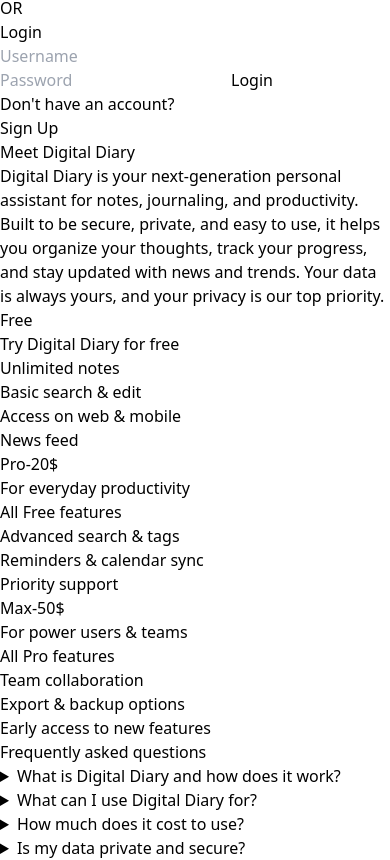
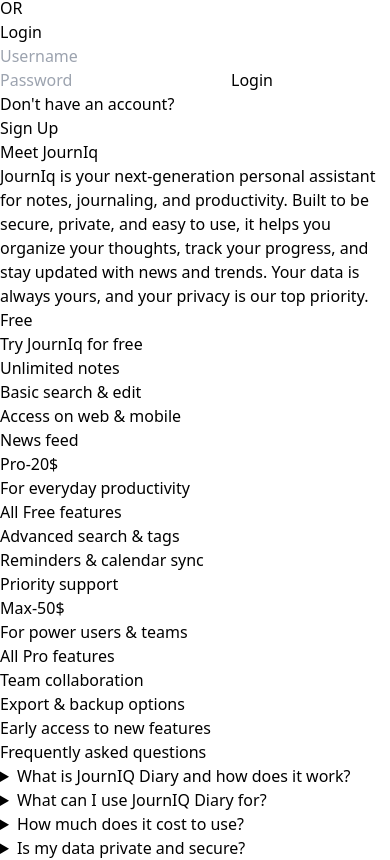
Before and after one commit to anshshukla2533/Journ_iq, a React (Vite) app in the folder frontend/: page /login in a window 390 px wide. Shown: the part 2656-3516 px from the top of the page. Built offline with nearby package versions, Linux system fonts and the light colour scheme.

Commit message:
Make header responsive on mobile - fix padding, font sizes, and navigation

```diff
--- a/frontend/src/components/Auth/AuthPage.jsx
+++ b/frontend/src/components/Auth/AuthPage.jsx
@@ -72,23 +72,23 @@ const AuthPage = ({
     <>
       {/* Modern Header Bar with gradient background */}
       <header
-        className={`w-full bg-gradient-to-r from-indigo-600 to-violet-600 flex items-center justify-between px-8 py-4 transition-all duration-300 z-50
+        className={`w-full bg-gradient-to-r from-indigo-600 to-violet-600 flex items-center justify-between px-4 md:px-8 py-3 md:py-4 transition-all duration-300 z-50
           ${showHeader ? 'fixed top-0 left-0 right-0 shadow-lg opacity-100' : 'opacity-0 pointer-events-none'}
         `}
         style={{ position: showHeader ? 'fixed' : 'absolute' }}
       >
-        <div className="flex items-center">
-          <svg className="w-8 h-8 mr-2 text-white" fill="none" stroke="currentColor" viewBox="0 0 24 24">
+        <div className="flex items-center gap-1 md:gap-2">
+          <svg className="w-6 h-6 md:w-8 md:h-8 text-white" fill="none" stroke="currentColor" viewBox="0 0 24 24">
             <path strokeLinecap="round" strokeLinejoin="round" strokeWidth={2} d="M12 6.253v13m0-13C10.832 5.477 9.246 5 7.5 5S4.168 5.477 3 6.253v13C4.168 18.477 5.754 18 7.5 18s3.332.477 4.5 1.253m0-13C13.168 5.477 14.754 5 16.5 5c1.747 0 3.332.477 4.5 1.253v13C19.832 18.477 18.247 18 16.5 18c-1.746 0-3.332.477-4.5 1.253" />
           </svg>
-          <span className="text-2xl font-bold tracking-tight text-white">JournIQ</span>
+          <span className="text-lg md:text-2xl font-bold tracking-tight text-white">JournIQ</span>
         </div>
-        <nav className="flex items-center gap-10">
-          <button onClick={() => scrollToRef(featuresRef)} className="text-lg text-white hover:text-gray-200 font-medium bg-transparent border-none cursor-pointer">Features</button>
-          <button onClick={() => scrollToRef(plansRef)} className="text-lg text-white hover:text-gray-200 font-medium bg-transparent border-none cursor-pointer">Pricing</button>
-          <button onClick={() => scrollToRef(faqRef)} className="text-lg text-white hover:text-gray-200 font-medium bg-transparent border-none cursor-pointer">FAQ</button>
+        <nav className="hidden md:flex items-center gap-6 md:gap-10">
+          <button onClick={() => scrollToRef(featuresRef)} className="text-sm md:text-lg text-white hover:text-gray-200 font-medium bg-transparent border-none cursor-pointer transition">Features</button>
+          <button onClick={() => scrollToRef(plansRef)} className="text-sm md:text-lg text-white hover:text-gray-200 font-medium bg-transparent border-none cursor-pointer transition">Pricing</button>
+          <button onClick={() => scrollToRef(faqRef)} className="text-sm md:text-lg text-white hover:text-gray-200 font-medium bg-transparent border-none cursor-pointer transition">FAQ</button>
         </nav>
-        <button onClick={() => scrollToRef(loginRef)} className="bg-white text-indigo-600 font-bold rounded-xl px-6 py-2 text-lg shadow hover:bg-gray-100 transition">Get started</button>
+        <button onClick={() => scrollToRef(loginRef)} className="bg-white text-indigo-600 font-bold rounded-lg md:rounded-xl px-3 md:px-6 py-2 md:py-2 text-sm md:text-lg shadow hover:bg-gray-100 transition">Get started</button>
       </header>
       <div className="auth-page min-h-screen w-full flex flex-col md:flex-row bg-[#fcfbfa]">
         {}
@@ -162,12 +162,12 @@ const AuthPage = ({
       </div>
       {}
       <section ref={plansRef} className="w-full bg-[#fcfbfa] py-16 px-4 flex flex-col items-center border-t border-gray-200">
-        <h2 className="text-4xl font-extrabold text-gray-900 mb-4 text-center">Meet Digital Diary</h2>
-        <p className="text-xl text-gray-700 mb-8 text-center max-w-3xl">Digital Diary is your next-generation personal assistant for notes, journaling, and productivity. Built to be secure, private, and easy to use, it helps you organize your thoughts, track your progress, and stay updated with news and trends. Your data is always yours, and your privacy is our top priority.</p>
+        <h2 className="text-4xl font-extrabold text-gray-900 mb-4 text-center">Meet JournIq </h2>
+        <p className="text-xl text-gray-700 mb-8 text-center max-w-3xl">JournIq is your next-generation personal assistant for notes, journaling, and productivity. Built to be secure, private, and easy to use, it helps you organize your thoughts, track your progress, and stay updated with news and trends. Your data is always yours, and your privacy is our top priority.</p>
         <div className="flex flex-col md:flex-row gap-8 justify-center w-full max-w-5xl">
           <div className="bg-white rounded-2xl shadow p-8 flex-1 min-w-[250px] border border-gray-100">
             <h3 className="text-2xl font-bold text-gray-900 mb-2">Free</h3>
-            <p className="text-gray-700 mb-4">Try Digital Diary for free</p>
+            <p className="text-gray-700 mb-4">Try JournIq for free</p>
             <ul className="list-disc list-inside text-gray-600 mb-2">
               <li>Unlimited notes</li>
               <li>Basic search & edit</li>
@@ -202,16 +202,16 @@ const AuthPage = ({
         <h2 className="text-3xl font-extrabold text-gray-900 mb-6 text-center">Frequently asked questions</h2>
         <div className="w-full max-w-3xl">
           <details className="mb-4 bg-white rounded-lg shadow p-4 border border-gray-100">
-            <summary className="font-semibold text-lg text-gray-800 cursor-pointer">What is Digital Diary and how does it work?</summary>
-            <p className="mt-2 text-gray-600">Digital Diary is a secure, cloud-based app for taking notes, journaling, and organizing your thoughts. You can access it from any device, and your data is always private and encrypted.</p>
+            <summary className="font-semibold text-lg text-gray-800 cursor-pointer">What is JournIQ Diary and how does it work?</summary>
+            <p className="mt-2 text-gray-600">JournIQ Diary is a secure, cloud-based app for taking notes, journaling, and organizing your thoughts. You can access it from any device, and your data is always private and encrypted.</p>
           </details>
           <details className="mb-4 bg-white rounded-lg shadow p-4 border border-gray-100">
-            <summary className="font-semibold text-lg text-gray-800 cursor-pointer">What can I use Digital Diary for?</summary>
-            <p className="mt-2 text-gray-600">You can use Digital Diary for daily journaling, project notes, reminders, saving news articles, and collaborating with others (Pro/Max plans).</p>
+            <summary className="font-semibold text-lg text-gray-800 cursor-pointer">What can I use JournIQ Diary for?</summary>
+            <p className="mt-2 text-gray-600">You can use JournIQ Diary for daily journaling, project notes, reminders, saving news articles, and collaborating with others (Pro/Max plans).</p>
           </details>
           <details className="mb-4 bg-white rounded-lg shadow p-4 border border-gray-100">
             <summary className="font-semibold text-lg text-gray-800 cursor-pointer">How much does it cost to use?</summary>
-            <p className="mt-2 text-gray-600">Digital Diary offers a free plan with core features, and paid plans for advanced productivity and team collaboration. See the plans above for details.</p>
+            <p className="mt-2 text-gray-600">JournIQ Diary offers a free plan with core features, and paid plans for advanced productivity and team collaboration. See the plans above for details.</p>
           </details>
           <details className="mb-4 bg-white rounded-lg shadow p-4 border border-gray-100">
             <summary className="font-semibold text-lg text-gray-800 cursor-pointer">Is my data private and secure?</summary>
```
